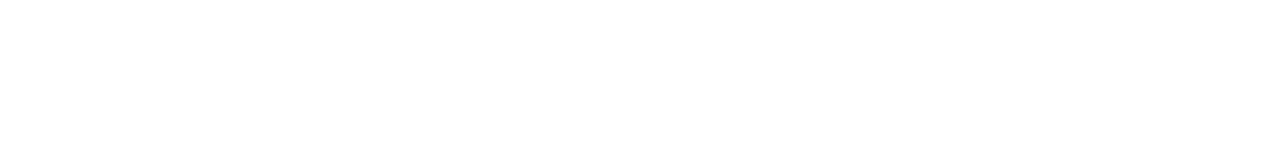
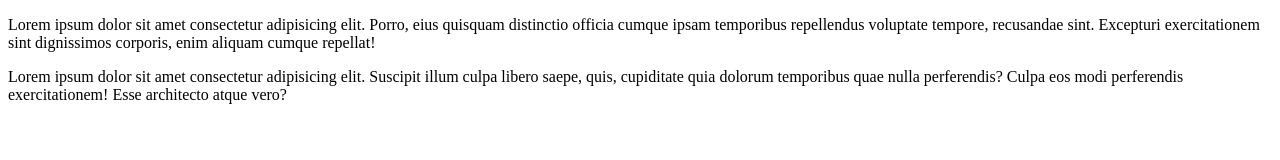
Before and after one commit to lipenrgy/teste, a plain HTML site: page index.html in a window 1280 px wide. Drawn offline with Linux system fonts and the light colour scheme.

Commit message:
salveiiii

```diff
--- a/index.html
+++ b/index.html
@@ -6,6 +6,11 @@
     <title>Document</title>
 </head>
 <body>
-
+    <p>
+        Lorem ipsum dolor sit amet consectetur adipisicing elit. Porro, eius quisquam distinctio officia cumque ipsam temporibus repellendus voluptate tempore, recusandae sint. Excepturi exercitationem sint dignissimos corporis, enim aliquam cumque repellat!
+    </p>
+    <p>
+        Lorem ipsum dolor sit amet consectetur adipisicing elit. Suscipit illum culpa libero saepe, quis, cupiditate quia dolorum temporibus quae nulla perferendis? Culpa eos modi perferendis exercitationem! Esse architecto atque vero?
+    </p>
 </body>
 </html>
```
